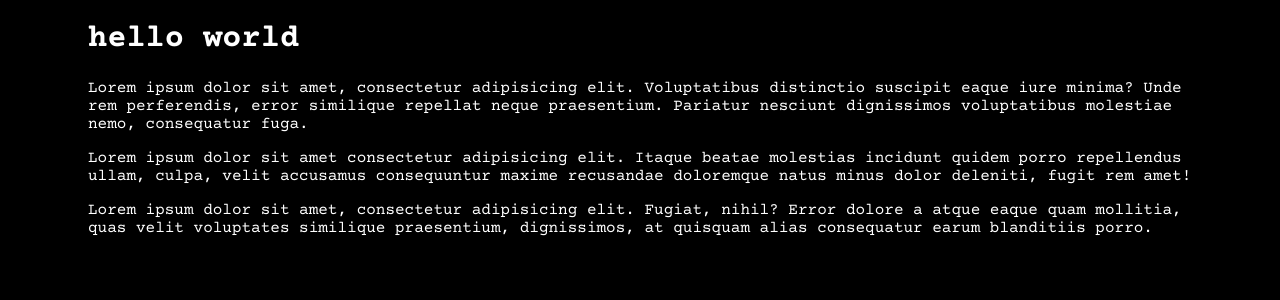
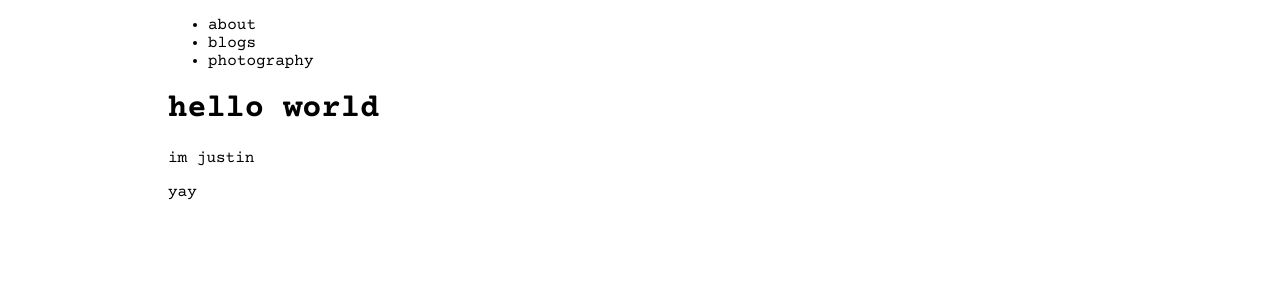
Before and after one commit to jhjhjljl/website, a Python web app: template app/templates/index.html in a window 1280 px wide. Shown: the top 300 px of the page. Run offline with Jinja, Linux system fonts and the light colour scheme; the template is opened without the code that fills it, so the values that code supplies are empty.

Commit message:
Add dummy templates.

```diff
--- a/app/main.py
+++ b/app/main.py
@@ -5,7 +5,7 @@ from fastapi.staticfiles import StaticFiles
 from routers import index
 
 
-app = FastAPI()
+app = FastAPI(openapi_url=None)
 
 
 app.mount("/static", StaticFiles(directory="static"))
--- a/app/static/css/main.css
+++ b/app/static/css/base.css
@@ -28,8 +28,6 @@
 
 html {
 	font-family: "Courier Prime";
-	background-color: black;
-	color: white;
-	max-width: 70rem;
+	max-width: 60rem;
 	margin-inline: auto;
 }
--- a/app/templates/index.html
+++ b/app/templates/index.html
@@ -1,15 +1,5 @@
-<!DOCTYPE html>
-<html lang="en">
-<head>
-	<meta charset="UTF-8">
-	<meta name="viewport" content="width=device-width, initial-scale=1.0">
-	<link rel="stylesheet" href="/static/css/main.css">
-	<title>Document</title>
-</head>
-<body>
-	<h1>hello world</h1>
-	<p>Lorem ipsum dolor sit amet, consectetur adipisicing elit. Voluptatibus distinctio suscipit eaque iure minima? Unde rem perferendis, error similique repellat neque praesentium. Pariatur nesciunt dignissimos voluptatibus molestiae nemo, consequatur fuga.</p>
-	<p>Lorem ipsum dolor sit amet consectetur adipisicing elit. Itaque beatae molestias incidunt quidem porro repellendus ullam, culpa, velit accusamus consequuntur maxime recusandae doloremque natus minus dolor deleniti, fugit rem amet!</p>
-	<p>Lorem ipsum dolor sit amet, consectetur adipisicing elit. Fugiat, nihil? Error dolore a atque eaque quam mollitia, quas velit voluptates similique praesentium, dignissimos, at quisquam alias consequatur earum blanditiis porro.</p>
-</body>
-</html>
+{% extends "layouts/base.html" %}
+{% block main %}
+<h1>hello world</h1>
+<p>im justin</p>
+{% endblock %}
--- /dev/null
+++ b/app/templates/layouts/base.html
@@ -0,0 +1,27 @@
+<!DOCTYPE html>
+<html lang="en">
+<head>
+	<meta charset="UTF-8">
+	<meta name="viewport" content="width=device-width, initial-scale=1.0">
+	<link rel="stylesheet" href="/static/css/base.css">
+	<title>Document</title>
+</head>
+<body>
+	<header>
+		<nav>
+			<ul>
+				<li>about</li>
+				<li>blogs</li>
+				<li>photography</li>
+			</ul>
+		</nav>
+	</header>
+	<main>
+		{% block main %}
+		{% endblock %}
+	</main>
+	<footer>
+		<p>yay</p>
+	</footer>
+</body>
+</html>
```
